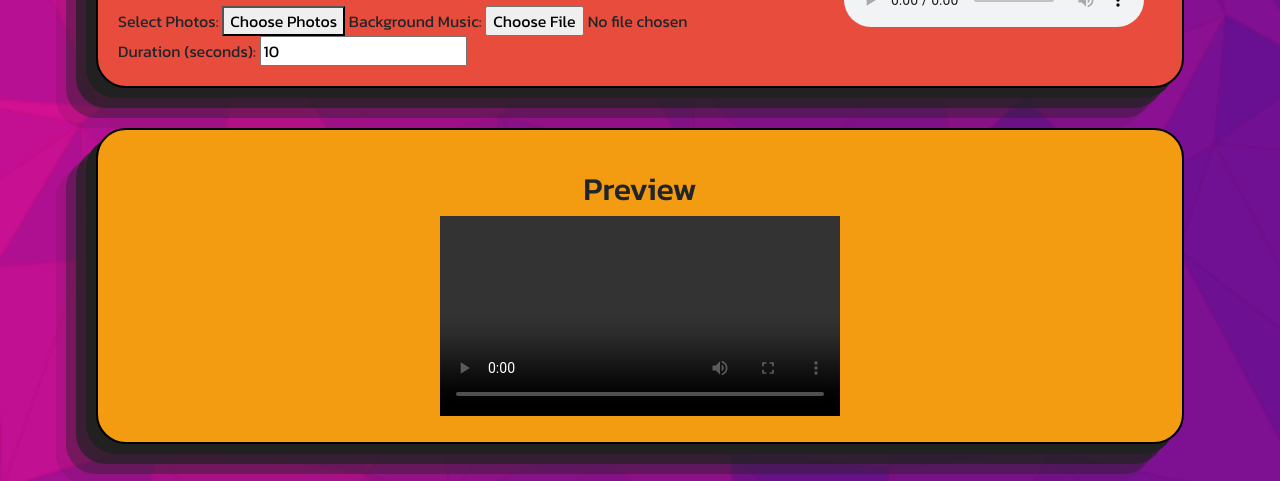
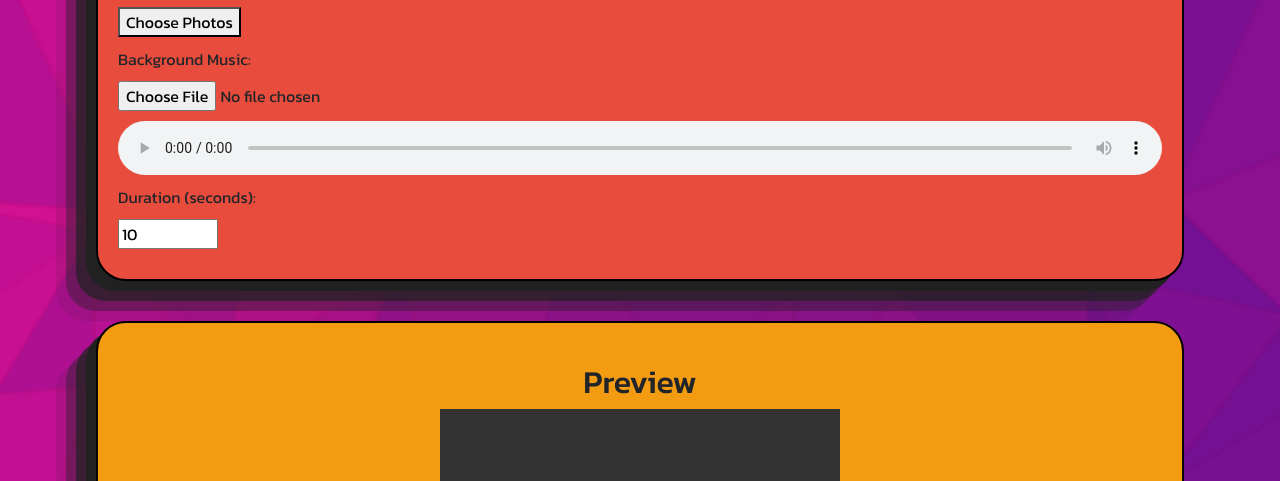
Before and after one commit to kushagratrivedi2005/iss_secret_project, a plain HTML site: page index.html in a window 1280 px wide. Shown: the part 628-1109 px from the top of the page. Drawn offline with Linux system fonts and the light colour scheme; files whose address does not match are found by name.

Commit message:
filenamechange

```diff
--- a/index.html
+++ b/index.html
@@ -43,7 +43,7 @@
             <a href="#video-customization">Video Customization</a>
             <a href="#preview-container">Preview</a>
             <a href="#output-settings">Output Settings</a>
-            <a href="userlogin/New Folder/registration.html">User Authentication</a>
+            <a href="userlogin/html_sites/registration.html">User Authentication</a>
 
         </nav>
 
@@ -61,7 +61,7 @@
         <div id="uploadedImages"></div>
     </div>
 
-    <div id="video-customization" class = "section">
+    <div id="video-customization" class="video-customization section">
         <h2>Video Customization</h2>
 
         <label for="photoSelect">Select Photos:</label>
@@ -76,7 +76,6 @@
         <input type="number" id="duration" min="1" value="10">
 
         <!-- Add more elements for transitions, effects, etc. -->
-
     </div>
 
     <div id="preview-container" class = "section">
--- a/styles.css
+++ b/styles.css
@@ -192,3 +192,26 @@ footer {
       opacity: 1;
     }
   }
+
+  .video-customization {
+    text-align: left; /* Align text to the left */
+}
+
+.video-customization label,
+.video-customization input,
+.video-customization button,
+.video-customization audio {
+    display: block; /* Ensure each element is on a new line */
+    margin-bottom: 10px; /* Add spacing between elements */
+    width: 100%; /* Make each element take full width */
+}
+
+.video-customization button {
+    width: auto; /* Adjust the width as needed */
+    box-sizing: border-box; /* Include padding and border in the element's total width and height */
+}
+
+.video-customization input[type="number"] {
+    width: 100px; /* Adjust the width as needed */
+    box-sizing: border-box; /* Include padding and border in the element's total width and height */
+}
```
